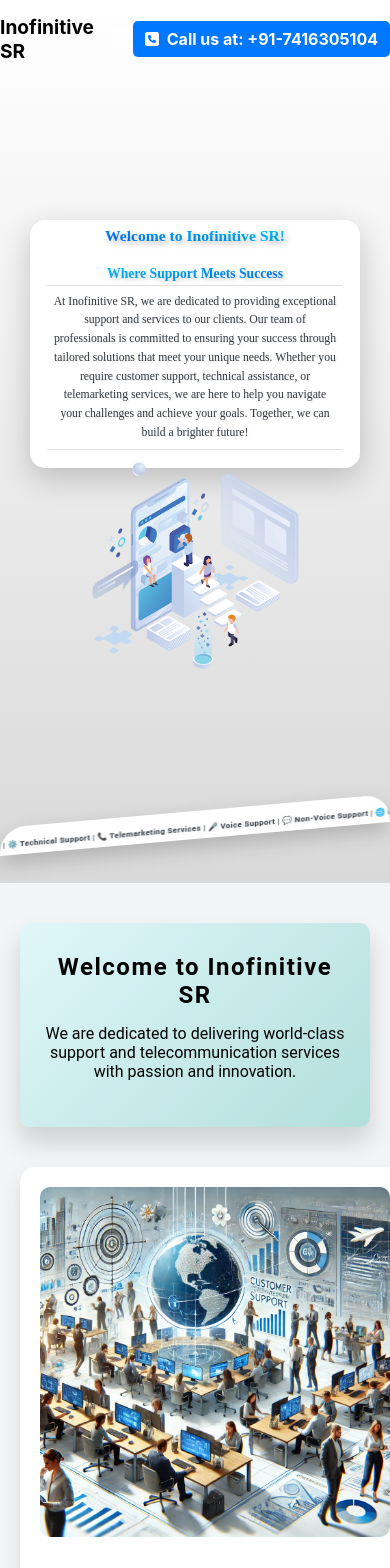
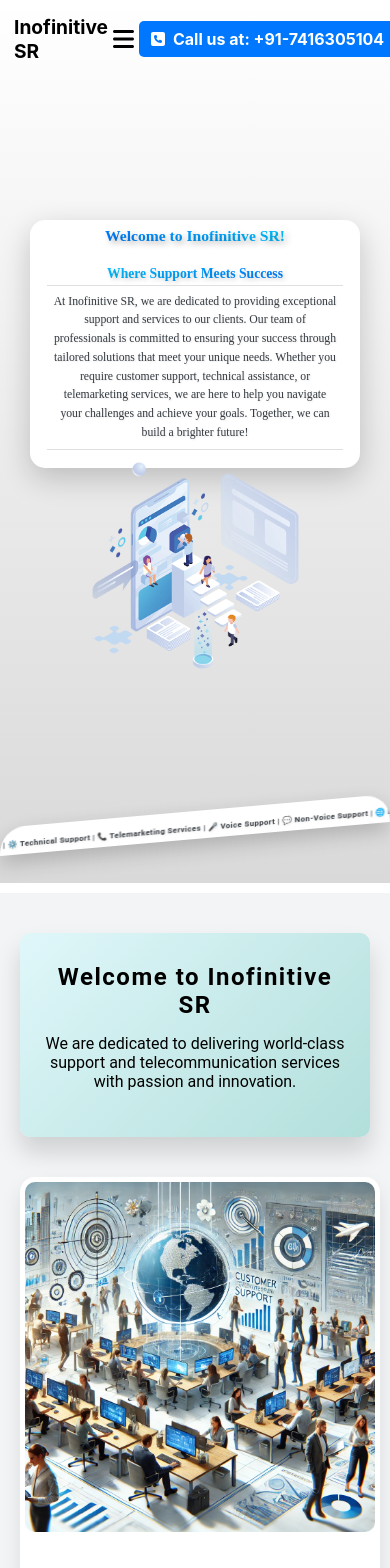
Before and after one commit to Abhilashthummoju/infonitiveSR, a React (Create React App) app in the folder frontend/: page / in a window 390 px wide. Shown: the top 1568 px of the page. Built offline with nearby package versions, Linux system fonts and the light colour scheme.

Commit message:
responsive changes

```diff
--- a/frontend/src/AboutUs.js
+++ b/frontend/src/AboutUs.js
@@ -50,7 +50,7 @@ const AboutUs = () => {
     backgroundColor: '#ffffff',
     borderRadius: '15px',
     boxShadow: '0 10px 20px rgba(0, 0, 0, 0.1)',
-    padding: '20px',
+    padding: isMobile?5:'20px',
     width: isMobile ? '100%' : '280px',
     maxWidth: '100%',
     transition: 'transform 0.4s, box-shadow 0.4s',
--- a/frontend/src/ContactUs.js
+++ b/frontend/src/ContactUs.js
@@ -62,7 +62,7 @@ const ContactUs = () => {
         width: "95%",
         height: "95%",
         borderRadius: 25,
-        padding: 10,
+        padding: 15,
         boxShadow: "0 8px 20px rgba(0, 0, 0, 0.2)",
     };
 
--- a/frontend/src/Navbar.js
+++ b/frontend/src/Navbar.js
@@ -36,13 +36,13 @@ function Navbar() {
   return (
     <nav style={{
       position: "fixed",
-      width: "100%",
+      width: "98%",
       top: 0,
       left: 0,
-      padding: "15px 0px",
+      padding: "15px 14px",
       display: "flex",
       alignItems: "center",
-      justifyContent: "space-around",
+      justifyContent: "space-between",
       backgroundColor: isHeroSection ? "transparent" : "#ffffff",
       color: isHeroSection ? "white" : "black",
       zIndex: 1000,
@@ -61,7 +61,7 @@ function Navbar() {
         <>
           <FontAwesomeIcon
             icon={isMenuOpen ? faTimes : faBars}
-            style={{ fontSize: "1.5rem", cursor: "pointer", color: isHeroSection ? "white" : "black" }}
+            style={{ fontSize: "1.5rem", cursor: "pointer", color:"black",marginRight:5 }}
             onClick={toggleMenu}
           />
           {isMenuOpen && (
--- a/frontend/src/TempHome.js
+++ b/frontend/src/TempHome.js
@@ -19,6 +19,7 @@ const TempHome = () => {
     position: "relative",
     overflow: "hidden",
     padding: isMobile ? "5%" : "2%",
+    marginBottom: isMobile ? 10: 0,
   };
 
   const servicesBarStyle = {
--- a/frontend/src/Testimonials.js
+++ b/frontend/src/Testimonials.js
@@ -70,7 +70,7 @@ const Testimonials = () => {
     height: "auto",
     width: isMobile ? "100%" : "80%",
     maxWidth: "900px",
-    padding: isMobile ? "20px" : "40px",
+    padding: isMobile ? "10px" : "40px",
     borderRadius: "15px",
     margin: isMobile ? "20px auto" : "auto",
     background: "linear-gradient(to right, rgba(79, 172, 254, 0.5), rgba(0, 242, 254, 0.5))",
```
